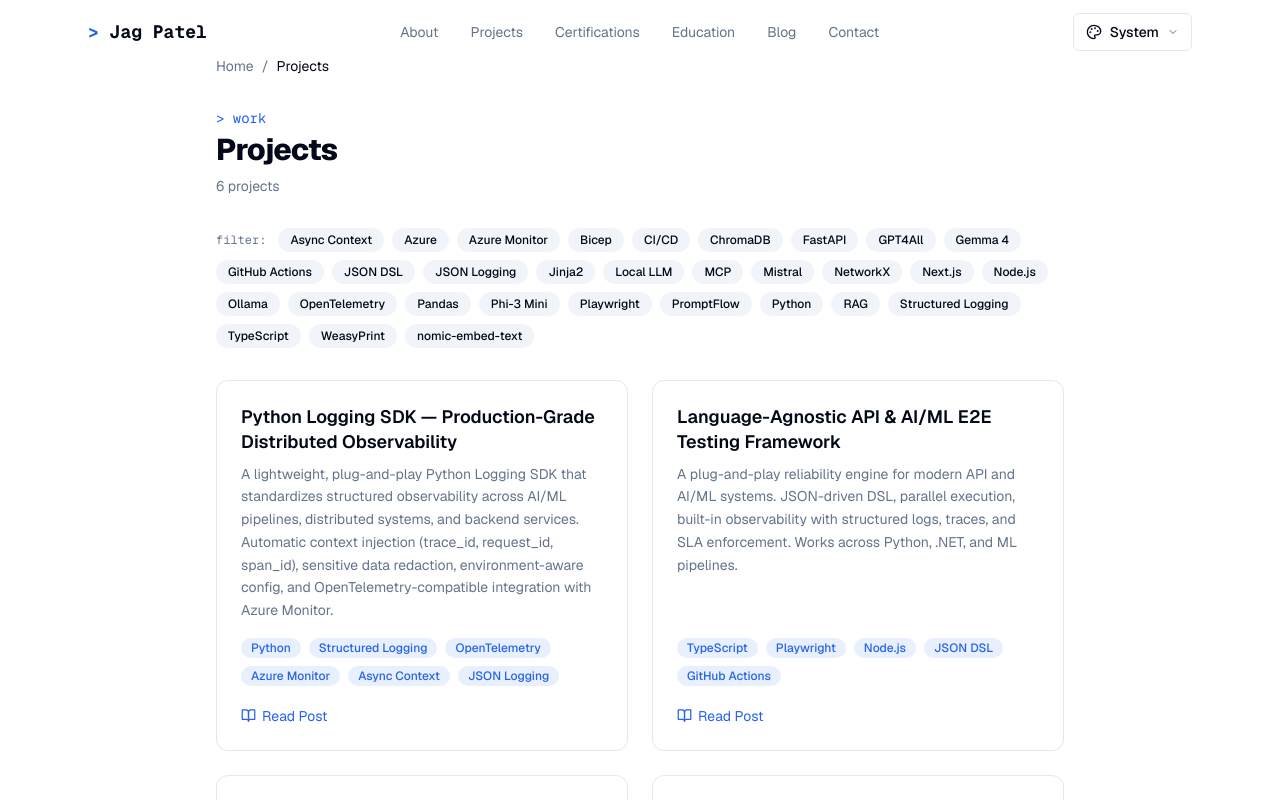
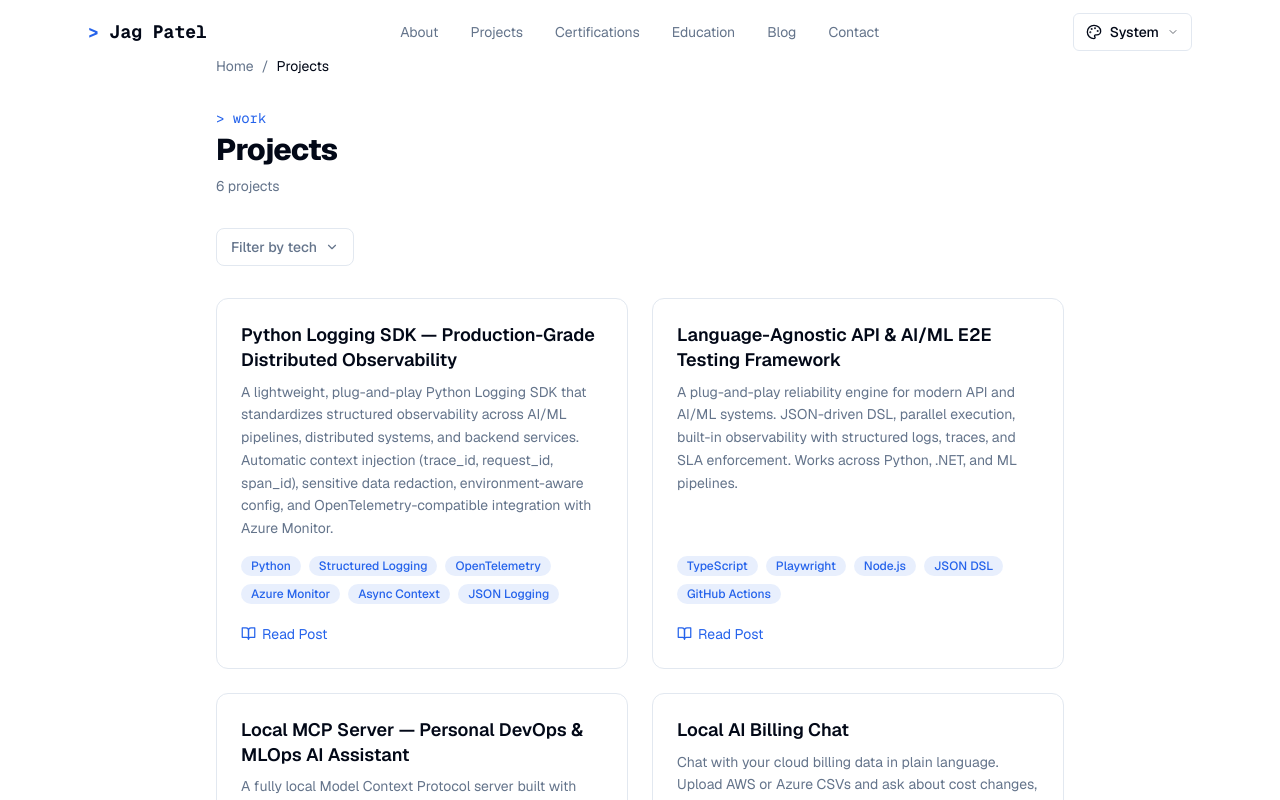
Before and after one commit to JagdishkumarPatel/JagdishkumarPatel.github.io, a Next.js app: page /projects in a window 1280 px wide. Shown: the top 800 px of the page. Built offline with nearby package versions, Linux system fonts and the light colour scheme.

Commit message:
feat: add multi-select dropdown filter to blog and projects pages, limit homepage to 3 posts

```diff
--- a/components/layout/nav.tsx
+++ b/components/layout/nav.tsx
@@ -10,7 +10,7 @@ const navLinks = [
   { label: "Projects", href: "/projects" },
   { label: "Certifications", href: "/certifications" },
   { label: "Education", href: "/education" },
-  { label: "Blog", href: "/#blog" },
+  { label: "Blog", href: "/blog" },
   { label: "Contact", href: "/contact" },
 ]
 
--- a/components/portfolio/blog-page.tsx
+++ b/components/portfolio/blog-page.tsx
@@ -3,7 +3,8 @@
 import { useState, useMemo } from 'react'
 import Link from 'next/link'
 import Image from 'next/image'
-import { ArrowRight, X } from 'lucide-react'
+import { ArrowRight } from 'lucide-react'
+import { FilterDropdown } from '@/components/portfolio/filter-dropdown'
 
 type PostMeta = {
   slug: string
@@ -15,47 +16,8 @@ type PostMeta = {
   description?: string
 }
 
-function TagFilter({
-  tags,
-  selected,
-  onToggle,
-  onClear,
-}: {
-  tags: string[]
-  selected: string | null
-  onToggle: (tag: string) => void
-  onClear: () => void
-}) {
-  return (
-    <div className="flex flex-wrap items-center gap-2 mb-8">
-      <span className="text-xs text-muted-foreground font-mono mr-1">filter:</span>
-      {tags.map((tag) => (
-        <button
-          key={tag}
-          onClick={() => onToggle(tag)}
-          className={`rounded-full px-3 py-1 text-xs font-medium transition-colors ${
-            selected === tag
-              ? 'bg-primary text-primary-foreground'
-              : 'bg-secondary text-secondary-foreground hover:bg-primary/20 hover:text-primary'
-          }`}
-        >
-          {tag}
-        </button>
-      ))}
-      {selected && (
-        <button
-          onClick={onClear}
-          className="inline-flex items-center gap-1 text-xs text-muted-foreground hover:text-foreground transition-colors ml-1"
-        >
-          <X size={12} /> clear
-        </button>
-      )}
-    </div>
-  )
-}
-
 export function BlogPage({ posts }: { posts: PostMeta[] }) {
-  const [selectedTag, setSelectedTag] = useState<string | null>(null)
+  const [selectedTags, setSelectedTags] = useState<string[]>([])
 
   const allTags = useMemo(() => {
     const set = new Set<string>()
@@ -64,8 +26,11 @@ export function BlogPage({ posts }: { posts: PostMeta[] }) {
   }, [posts])
 
   const filtered = useMemo(
-    () => (selectedTag ? posts.filter((p) => p.tags?.includes(selectedTag)) : posts),
-    [posts, selectedTag]
+    () =>
+      selectedTags.length === 0
+        ? posts
+        : posts.filter((p) => selectedTags.every((t) => p.tags?.includes(t))),
+    [posts, selectedTags]
   )
 
   return (
@@ -78,15 +43,18 @@ export function BlogPage({ posts }: { posts: PostMeta[] }) {
       <div className="mb-8">
         <p className="font-mono text-sm text-primary mb-1">{'>'} writing</p>
         <h1 className="text-3xl font-extrabold tracking-tight">All Posts</h1>
-        <p className="text-sm text-muted-foreground mt-2">{filtered.length} post{filtered.length !== 1 ? 's' : ''}{selectedTag ? ` tagged "${selectedTag}"` : ''}</p>
+        <p className="text-sm text-muted-foreground mt-2">
+          {filtered.length} post{filtered.length !== 1 ? 's' : ''}
+          {selectedTags.length > 0 ? ` matching selected tags` : ''}
+        </p>
       </div>
 
       {allTags.length > 0 && (
-        <TagFilter
-          tags={allTags}
-          selected={selectedTag}
-          onToggle={(tag) => setSelectedTag((prev) => (prev === tag ? null : tag))}
-          onClear={() => setSelectedTag(null)}
+        <FilterDropdown
+          label="Filter by tag"
+          options={allTags}
+          selected={selectedTags}
+          onChange={setSelectedTags}
         />
       )}
 
@@ -128,7 +96,7 @@ export function BlogPage({ posts }: { posts: PostMeta[] }) {
                       <span
                         key={tag}
                         className={`rounded-full px-2 py-0.5 text-xs transition-colors ${
-                          selectedTag === tag
+                          selectedTags.includes(tag)
                             ? 'bg-primary text-primary-foreground'
                             : 'bg-secondary text-secondary-foreground'
                         }`}
--- a/components/portfolio/blog.tsx
+++ b/components/portfolio/blog.tsx
@@ -5,7 +5,7 @@ import { ArrowRight } from "lucide-react"
 import { getAllPosts } from "@/lib/posts"
 
 export function Blog() {
-  const blogPosts = getAllPosts()
+  const blogPosts = getAllPosts().slice(0, 3)
 
   return (
     <section id="blog" className="py-14 mx-auto max-w-4xl px-6">
--- /dev/null
+++ b/components/portfolio/filter-dropdown.tsx
@@ -0,0 +1,123 @@
+'use client'
+
+import { useState, useRef, useEffect } from 'react'
+import { ChevronDown, Check, X } from 'lucide-react'
+
+type FilterDropdownProps = {
+  label: string
+  options: string[]
+  selected: string[]
+  onChange: (selected: string[]) => void
+}
+
+export function FilterDropdown({ label, options, selected, onChange }: FilterDropdownProps) {
+  const [open, setOpen] = useState(false)
+  const ref = useRef<HTMLDivElement>(null)
+
+  useEffect(() => {
+    function handleClickOutside(e: MouseEvent) {
+      if (ref.current && !ref.current.contains(e.target as Node)) {
+        setOpen(false)
+      }
+    }
+    document.addEventListener('mousedown', handleClickOutside)
+    return () => document.removeEventListener('mousedown', handleClickOutside)
+  }, [])
+
+  function toggle(option: string) {
+    onChange(
+      selected.includes(option)
+        ? selected.filter((s) => s !== option)
+        : [...selected, option]
+    )
+  }
+
+  function clearAll() {
+    onChange([])
+    setOpen(false)
+  }
+
+  const hasSelection = selected.length > 0
+
+  return (
+    <div className="flex items-center gap-3 mb-8" ref={ref}>
+      {/* Dropdown trigger */}
+      <div className="relative">
+        <button
+          onClick={() => setOpen((o) => !o)}
+          className={`inline-flex items-center gap-2 rounded-lg border px-3.5 py-2 text-sm font-medium transition-colors ${
+            hasSelection
+              ? 'border-primary bg-primary/10 text-primary'
+              : 'border-border bg-card text-muted-foreground hover:border-primary/50 hover:text-foreground'
+          }`}
+        >
+          {hasSelection ? (
+            <span>
+              {label}
+              <span className="ml-1.5 rounded-full bg-primary text-primary-foreground text-xs px-1.5 py-0.5">
+                {selected.length}
+              </span>
+            </span>
+          ) : (
+            label
+          )}
+          <ChevronDown
+            size={14}
+            className={`transition-transform duration-200 ${open ? 'rotate-180' : ''}`}
+          />
+        </button>
+
+        {open && (
+          <div className="absolute left-0 top-full mt-1.5 z-50 min-w-[200px] max-h-72 overflow-y-auto rounded-xl border border-border bg-card shadow-lg">
+            <div className="p-1">
+              {options.map((option) => {
+                const isSelected = selected.includes(option)
+                return (
+                  <button
+                    key={option}
+                    onClick={() => toggle(option)}
+                    className={`flex w-full items-center justify-between gap-3 rounded-lg px-3 py-2 text-sm transition-colors text-left ${
+                      isSelected
+                        ? 'bg-primary/10 text-primary'
+                        : 'text-foreground hover:bg-muted'
+                    }`}
+                  >
+                    <span>{option}</span>
+                    {isSelected && <Check size={13} className="shrink-0" />}
+                  </button>
+                )
+              })}
+            </div>
+          </div>
+        )}
+      </div>
+
+      {/* Active selection pills */}
+      {hasSelection && (
+        <div className="flex flex-wrap items-center gap-2">
+          {selected.map((s) => (
+            <span
+              key={s}
+              className="inline-flex items-center gap-1 rounded-full bg-primary/10 text-primary text-xs px-2.5 py-1 font-medium"
+            >
+              {s}
+              <button
+                onClick={() => toggle(s)}
+                className="hover:text-primary/60 transition-colors"
+                aria-label={`Remove ${s}`}
+              >
+                <X size={11} />
+              </button>
+            </span>
+          ))}
+          <button
+            onClick={clearAll}
+            className="text-xs text-muted-foreground hover:text-foreground transition-colors"
+          >
+            Clear all
+          </button>
+        </div>
+      )}
+    </div>
+  )
+}
--- a/components/portfolio/projects.tsx
+++ b/components/portfolio/projects.tsx
@@ -2,8 +2,9 @@
 
 import { useState, useMemo } from 'react'
 import Link from 'next/link'
-import { ExternalLink, Github, BookOpen, X } from 'lucide-react'
+import { ExternalLink, Github, BookOpen } from 'lucide-react'
 import projectsData from '@/public/metadata/projects.json'
+import { FilterDropdown } from '@/components/portfolio/filter-dropdown'
 
 type Project = {
   title: string
@@ -82,17 +83,20 @@ export function Projects() {
 }
 
 export function ProjectsPage({ projects }: { projects: Project[] }) {
-  const [selectedTag, setSelectedTag] = useState<string | null>(null)
+  const [selectedTechs, setSelectedTechs] = useState<string[]>([])
 
-  const allTags = useMemo(() => {
+  const allTechs = useMemo(() => {
     const set = new Set<string>()
     projects.forEach((p) => p.tech.forEach((t) => set.add(t)))
     return Array.from(set).sort()
   }, [projects])
 
   const filtered = useMemo(
-    () => (selectedTag ? projects.filter((p) => p.tech.includes(selectedTag)) : projects),
-    [projects, selectedTag]
+    () =>
+      selectedTechs.length === 0
+        ? projects
+        : projects.filter((p) => selectedTechs.every((t) => p.tech.includes(t))),
+    [projects, selectedTechs]
   )
 
   return (
@@ -105,34 +109,19 @@ export function ProjectsPage({ projects }: { projects: Project[] }) {
       <div className="mb-8">
         <p className="font-mono text-sm text-primary mb-1">{`>`} work</p>
         <h1 className="text-3xl font-extrabold tracking-tight">Projects</h1>
-        <p className="text-sm text-muted-foreground mt-2">{filtered.length} project{filtered.length !== 1 ? 's' : ''}{selectedTag ? ` using "${selectedTag}"` : ''}</p>
+        <p className="text-sm text-muted-foreground mt-2">
+          {filtered.length} project{filtered.length !== 1 ? 's' : ''}
+          {selectedTechs.length > 0 ? ` matching selected tech` : ''}
+        </p>
       </div>
 
-      {allTags.length > 0 && (
-        <div className="flex flex-wrap items-center gap-2 mb-8">
-          <span className="text-xs text-muted-foreground font-mono mr-1">filter:</span>
-          {allTags.map((tag) => (
-            <button
-              key={tag}
-              onClick={() => setSelectedTag((prev) => (prev === tag ? null : tag))}
-              className={`rounded-full px-3 py-1 text-xs font-medium transition-colors ${
-                selectedTag === tag
-                  ? 'bg-primary text-primary-foreground'
-                  : 'bg-secondary text-secondary-foreground hover:bg-primary/20 hover:text-primary'
-              }`}
-            >
-              {tag}
-            </button>
-          ))}
-          {selectedTag && (
-            <button
-              onClick={() => setSelectedTag(null)}
-              className="inline-flex items-center gap-1 text-xs text-muted-foreground hover:text-foreground transition-colors ml-1"
-            >
-              <X size={12} /> clear
-            </button>
-          )}
-        </div>
+      {allTechs.length > 0 && (
+        <FilterDropdown
+          label="Filter by tech"
+          options={allTechs}
+          selected={selectedTechs}
+          onChange={setSelectedTechs}
+        />
       )}
 
       <div className="grid md:grid-cols-2 gap-6">
```
